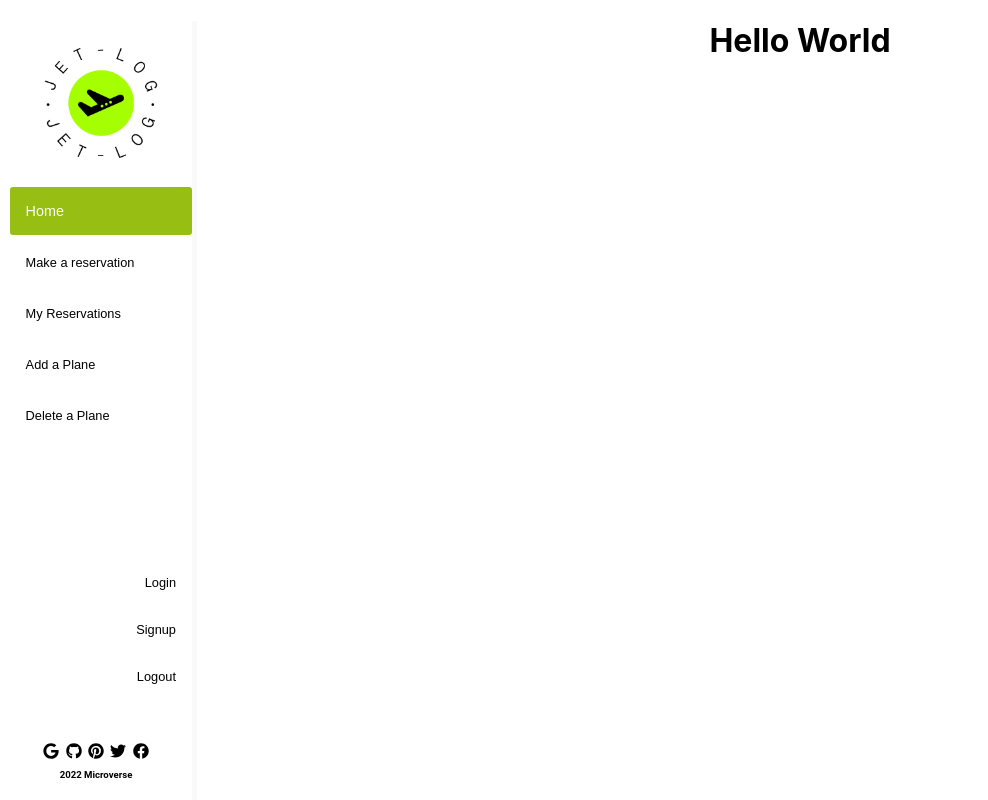
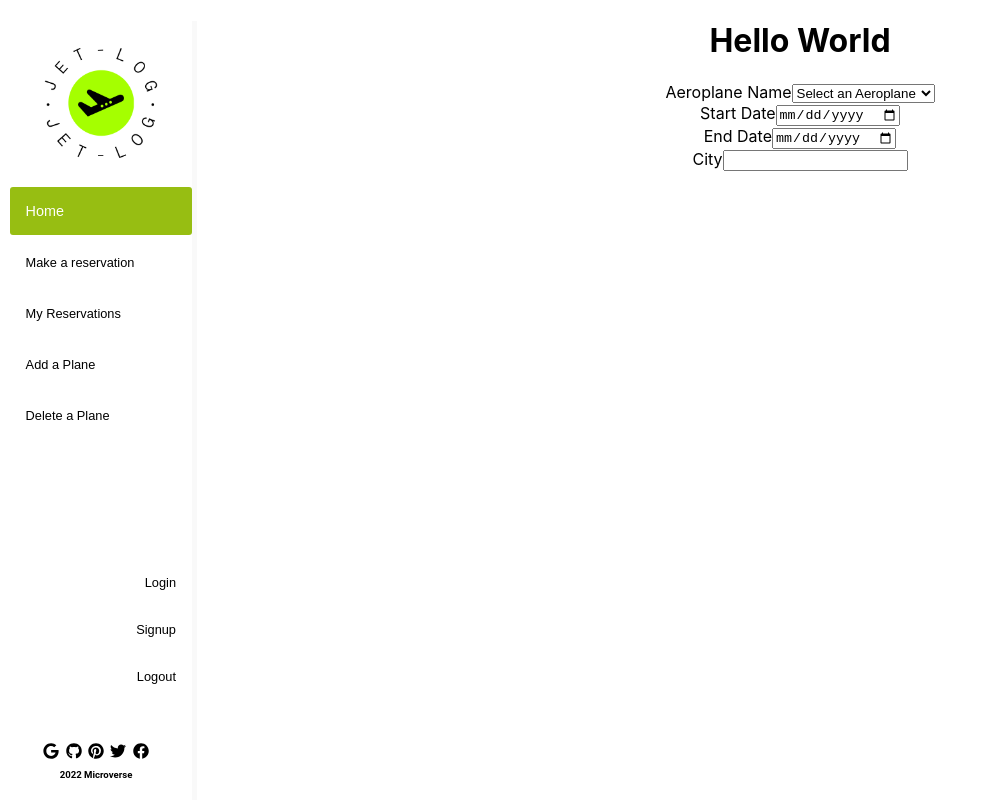
Before and after one commit to sharon-odhiambo/jet-log-frontend, a React (Create React App) app: page / in a window 1280 px wide. Shown: the whole page, without its empty margins (0-988 px from the left). Built offline with nearby package versions, Linux system fonts and the light colour scheme; a web font is replaced by a local one.

Commit message:
Create form structure

```diff
--- a/src/App.js
+++ b/src/App.js
@@ -1,6 +1,7 @@
 import React from 'react';
 import './App.css';
 import Navbar from './components/Navbar/Navbar';
+import MakeReservation from './components/Reservations/MakeReservation';
 
 function App() {
   return (
@@ -8,6 +9,7 @@ function App() {
       <Navbar />
       <div className="main">
         <h1>Hello World</h1>
+        <MakeReservation />
       </div>
     </div>
   );
--- /dev/null
+++ b/src/components/reservations/MakeReservation.js
@@ -0,0 +1,35 @@
+/* eslint-disable jsx-a11y/label-has-associated-control */
+
+import React from 'react';
+
+const MakeReservation = () => (
+  <div>
+    <form id="reservation-form">
+      <div className="form-group">
+        <label htmlFor="aeroplaneName">Aeroplane Name</label>
+        <select>
+          <option value="none" selected disabled hidden>Select an Aeroplane</option>
+          <option value="Boeing 747">Boeing 747</option>
+          <option value="Boeing 777">Boeing 777</option>
+          <option value="Boeing 787">Boeing 787</option>
+          <option value="Boeing 737">Boeing 737</option>
+          <option value="Airbus A380">Airbus A380</option>
+        </select>
+      </div>
+      <div className="form-group">
+        <label htmlFor="startDate">Start Date</label>
+        <input type="date" id="startDate" />
+      </div>
+      <div className="form-group">
+        <label htmlFor="endDate">End Date</label>
+        <input type="date" id="endDate" />
+      </div>
+      <div className="form-group">
+        <label htmlFor="city">City</label>
+        <input type="text" id="city" />
+      </div>
+    </form>
+  </div>
+);
+
+export default MakeReservation;
--- /dev/null
+++ b/src/redux/reservation.js
@@ -0,0 +1,5 @@
+const baseUrl = 'http://localhost:3000/api/v1/reservations';
+
+// fetch reservations
+
+// make(post) reservation
```
Also changed, not shown: .eslintrc.json.
